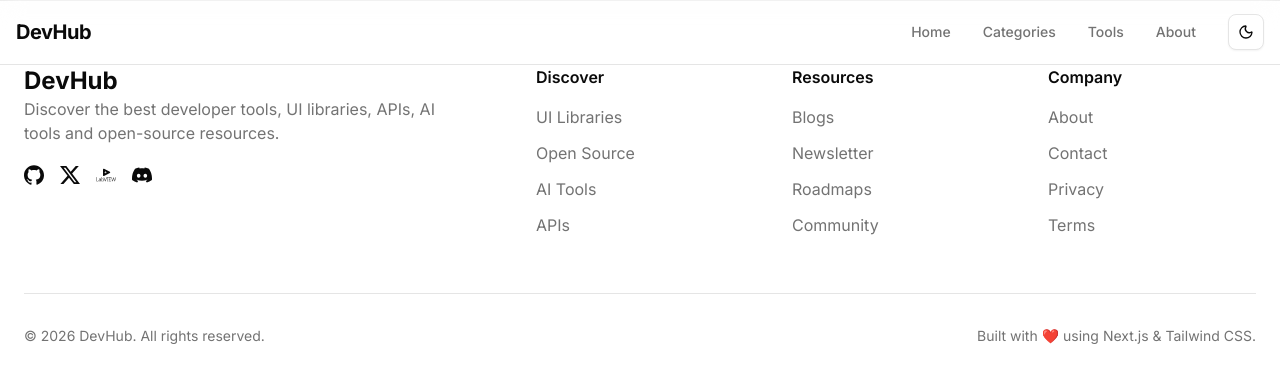
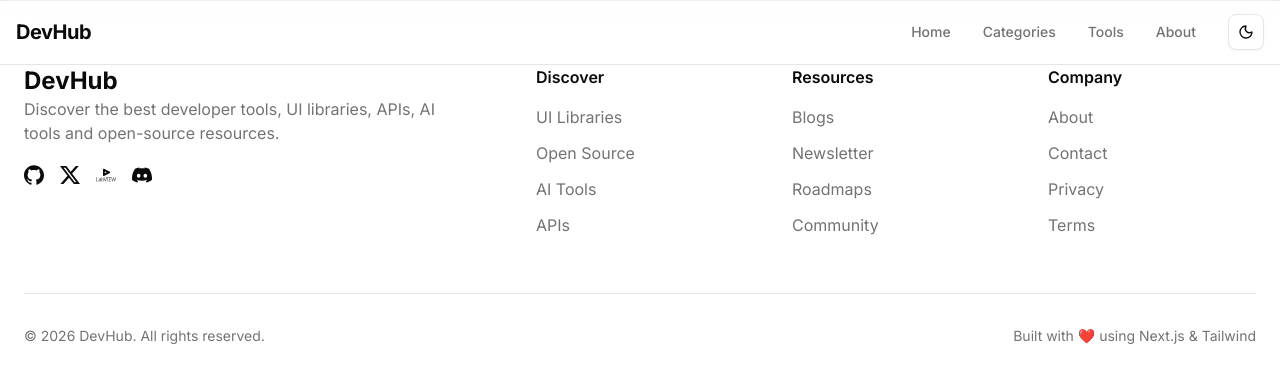
Before and after one commit to suraz404/DevHub, a Next.js app: page / in a window 1280 px wide. Shown: the top 382 px of the page. Built offline with nearby package versions, Linux system fonts and the light colour scheme.

Commit message:
bug hunt

```diff
--- a/components/layout/Footer.tsx
+++ b/components/layout/Footer.tsx
@@ -72,7 +72,7 @@ export default function Footer() {
           </p>
 
           <p className="text-sm text-muted-foreground">
-            Built with ❤️ using Next.js & Tailwind CSS.
+            Built with ❤️ using Next.js & Tailwind
           </p>
         </div>
       </div>
```
